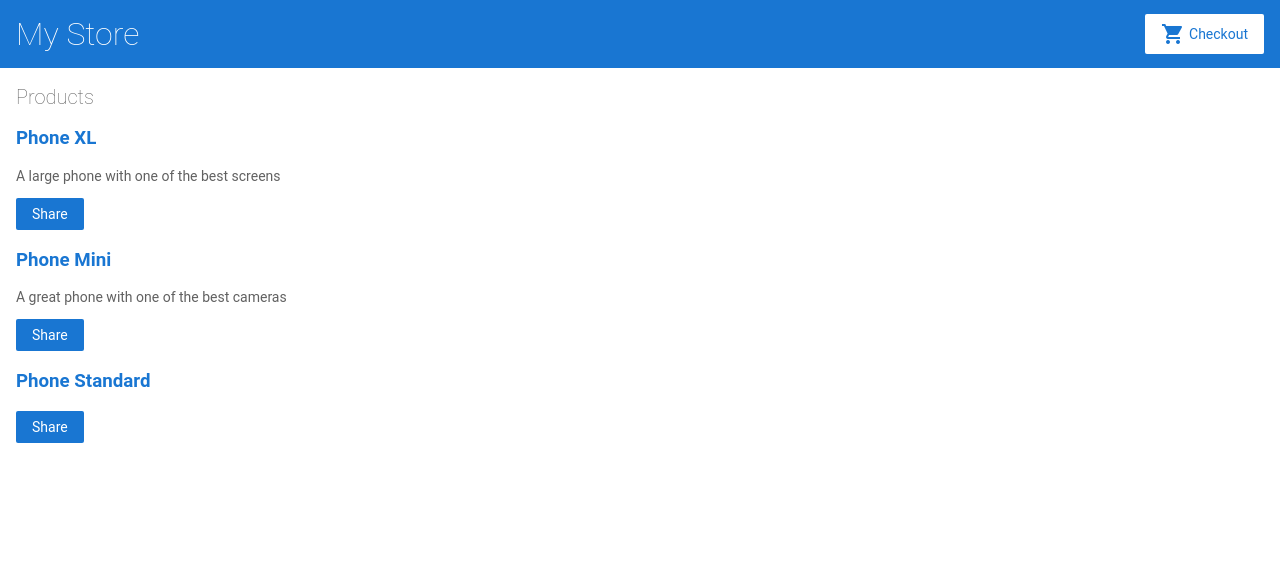
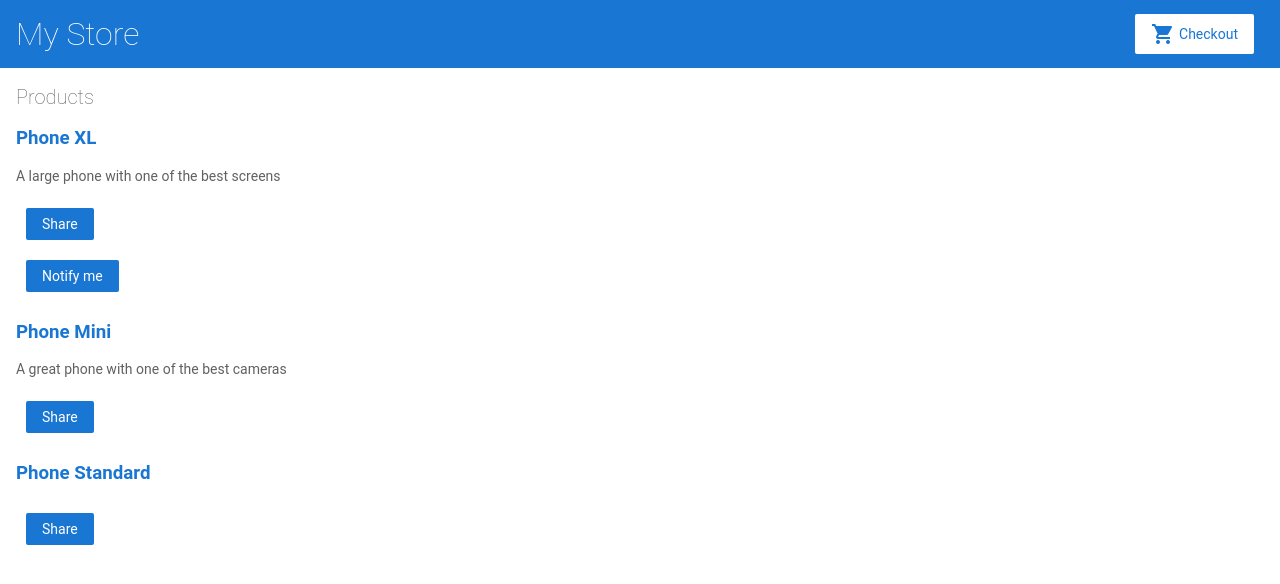
Before and after one commit to diopmorfall/s2i-store-tutorial, an Angular app: page / in a window 1280 px wide. Shown: the top 584 px of the page. Built offline with nearby package versions, Linux system fonts and the light colour scheme.

Commit message:
Product alerts component

```diff
--- /dev/null
+++ b/src/app/product-alerts/product-alerts.component.html
@@ -0,0 +1,3 @@
+<div *ngIf="product && product.price > 700">
+    <button type="button">Notify me</button>
+</div>
--- a/src/app/product-list/product-list.component.html
+++ b/src/app/product-list/product-list.component.html
@@ -10,4 +10,5 @@
     {{ product.description }}
   </p>
   <button (click)="share(product.name)">Share</button>
+  <app-product-alerts [product]="product"></app-product-alerts>
 </div>
--- a/src/app/product-list/product-list.component.ts
+++ b/src/app/product-list/product-list.component.ts
@@ -2,11 +2,12 @@
 import { CommonModule } from '@angular/common';
 
 import { products } from '../products';
+import { ProductAlertsComponent } from '../product-alerts/product-alerts.component';
 
 @Component({
   selector: 'app-product-list',
   standalone: true,
-  imports: [CommonModule],
+  imports: [CommonModule, ProductAlertsComponent],
   templateUrl: './product-list.component.html',
   styleUrl: './product-list.component.css'
 })
--- a/src/styles.css
+++ b/src/styles.css
@@ -73,6 +73,7 @@
   .button, button {
     display: inline-flex;
     align-items: center;
+    margin: 10px;
     padding: 8px 16px;
     border-radius: 2px;
     font-size: 14px;
```
Also changed, not shown: src/app/product-alerts/product-alerts.component.ts (added, +15 -0 lines), src/app/product-alerts/product-alerts.component.css (added).
